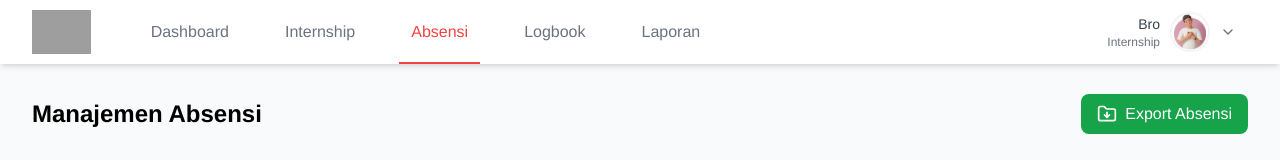
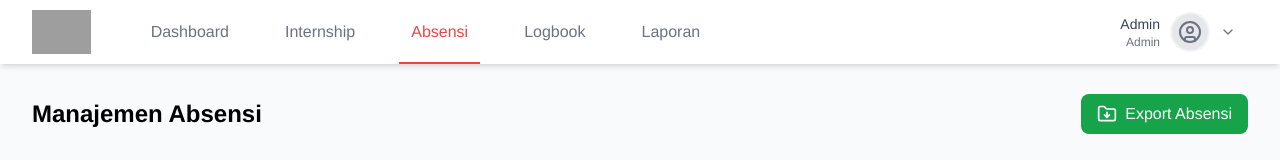
Before and after one commit to flelrmu/Sistem-Manajemen-Magang, a React (Vite) app in the folder Frontend/: page /absensi in a window 1280 px wide. Shown: the top 160 px of the page. Built offline with nearby package versions, Linux system fonts and the light colour scheme; sample sign-in values are in the browser's storage; grey boxes are pictures that could not be loaded.

Commit message:
register n navbar

```diff
--- a/Frontend/src/components/Context/UserContext.jsx
+++ b/Frontend/src/components/Context/UserContext.jsx
@@ -30,14 +30,18 @@ export const AuthProvider = ({ children }) => {
 
       if (response.data.success) {
         const { token, user } = response.data;
+        const userData = {
+          ...user,
+          photo_profile: user.photo_profile || null
+        };
+
         localStorage.setItem('token', token);
-        localStorage.setItem('user', JSON.stringify(user));
+        localStorage.setItem('user', JSON.stringify(userData));
 
-        // Set axios default header
         axios.defaults.headers.common['Authorization'] = `Bearer ${token}`;
+        setUser(userData);
 
-        setUser(user);
-        return { success: true, user };
+        return { success: true, user: userData };
       }
     } catch (error) {
       throw error.response?.data || { message: 'An error occurred during login' };
--- a/Frontend/src/components/Fragment/AdminFragment/NavbarAdmin.jsx
+++ b/Frontend/src/components/Fragment/AdminFragment/NavbarAdmin.jsx
@@ -2,15 +2,21 @@ import React, { useState, useRef } from "react";
 import { Link } from "react-router-dom";
 import NavAdmin from "../../Elements/Items/NavAdmin";
 import { UserCircle, LogOut, ChevronDown, AlignJustify } from "lucide-react";
+import { useAuth } from "../../Context/UserContext";
 
 const NavbarAdmin = (props) => {
   const { type } = props;
+  const { user, logout } = useAuth();
   const [isDropdownOpen, setIsDropdownOpen] = useState(false);
+  const [toggle, setToggle] = useState(false);
   const dropdownRef = useRef(null);
-  const [toggle, setToggle] = useState(false);
 
   const handleToggle = () => {
     setToggle(!toggle);
+  };
+
+  const handleLogout = () => {
+    logout();
   };
 
   return (
@@ -27,7 +33,11 @@ const NavbarAdmin = (props) => {
               <Navigation type={type} />
             </div>
           </div>
-          <div className="md:flex items-center hidden relative" ref={dropdownRef}>
+
+          <div
+            className="md:flex items-center hidden relative"
+            ref={dropdownRef}
+          >
             <button
               onClick={() => setIsDropdownOpen(!isDropdownOpen)}
               className="flex items-center group hover:bg-gray-50 rounded-lg transition-all duration-150 ease-in-out"
@@ -35,18 +45,24 @@ const NavbarAdmin = (props) => {
               <div className="flex items-center gap-3 px-3 py-2">
                 <div className="flex flex-col items-end">
                   <span className="text-sm font-medium text-gray-700 group-hover:text-gray-900 duration-500">
-                    Bro
+                    {user?.nama || "Admin"}
                   </span>
                   <span className="text-xs text-gray-500 group-hover:text-gray-700 duration-500">
-                    Internship
+                    {user?.role?.charAt(0).toUpperCase() +
+                      user?.role?.slice(1) || "Admin"}
                   </span>
                 </div>
-                <img
-                  src="/images/avatar.svg"
-                  alt="Profile"
-                  className="h-9 w-9 rounded-full ring-2 ring-gray-100 duration-500 group-hover:ring-red-200"
-                />
-
+                {user?.photo_profile ? (
+                  <img
+                    src={`http://localhost:3000/uploads/profiles/${user.photo_profile}`}
+                    alt="Profile"
+                    className="h-9 w-9 rounded-full ring-2 ring-gray-100 duration-500 group-hover:ring-red-200 object-cover"
+                  />
+                ) : (
+                  <div className="h-9 w-9 rounded-full ring-2 ring-gray-100 duration-500 group-hover:ring-red-200 bg-gray-200 flex items-center justify-center">
+                    <UserCircle className="h-6 w-6 text-gray-500" />
+                  </div>
+                )}
                 <ChevronDown
                   className={`h-4 w-4 text-gray-500 transition-transform duration-500 ${
                     isDropdownOpen ? "transform rotate-180" : ""
@@ -116,7 +132,9 @@ const NavbarAdmin = (props) => {
             </div>
             <div
               className={`absolute shadow text-end justify-end items-end cursor-pointer mr-[32px] rounded-lg top-20 right-0 bg-white z-50 flex flex-col px-5 pb-5 transition-all duration-500 ease-in-out ${
-                toggle ? "opacity-100 translate-y-0 visible" : "opacity-0 -translate-y-2 invisible"
+                toggle
+                  ? "opacity-100 translate-y-0 visible"
+                  : "opacity-0 -translate-y-2 invisible"
               }`}
             >
               <Navigation type={type} />
--- a/Frontend/src/components/Fragment/FormLogin.jsx
+++ b/Frontend/src/components/Fragment/FormLogin.jsx
@@ -25,29 +25,22 @@ const FormLogin = () => {
   const handleSubmit = async (e) => {
     e.preventDefault();
     setError("");
-    setLoading(true);
+    try {
+      setLoading(true);
+      const response = await axios.post('http://localhost:3000/api/auth/login', formData);
+      if (response.data.success) {
+        // Store complete user data including nama and photo_profile
+        localStorage.setItem('token', response.data.token);
+        localStorage.setItem('user', JSON.stringify({
+          ...response.data.user,
+          photo_profile: response.data.user.photo_profile || null
+        }));
 
-    try {
-      const response = await axios.post(
-        "http://localhost:3000/api/auth/login",
-        formData
-      );
-
-      if (response.data.success) {
-        // Store token and user data
-        localStorage.setItem("token", response.data.token);
-        localStorage.setItem("user", JSON.stringify(response.data.user));
-
-        // Set default authorization header for future requests
-        axios.defaults.headers.common[
-          "Authorization"
-        ] = `Bearer ${response.data.token}`;
-
-        // Redirect based on user role
-        if (response.data.user.role === "admin") {
-          navigate("/dashboard");
-        } else if (response.data.user.role === "mahasiswa") {
-          navigate("/dashboardUser");
+        // Redirect based on role
+        if (response.data.user.role === 'admin') {
+          navigate('/dashboard');
+        } else if (response.data.user.role === 'mahasiswa') {
+          navigate('/dashboardUser');
         }
       }
     } catch (err) {
```
